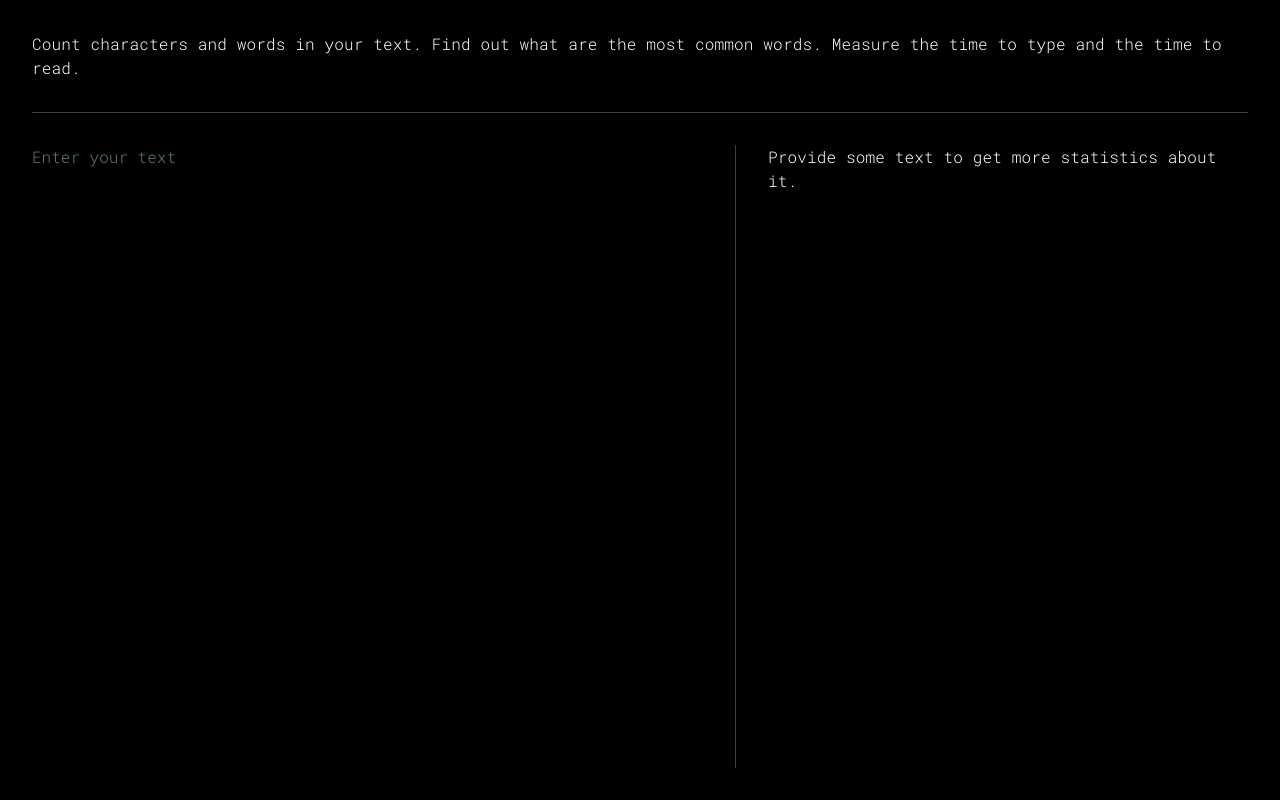
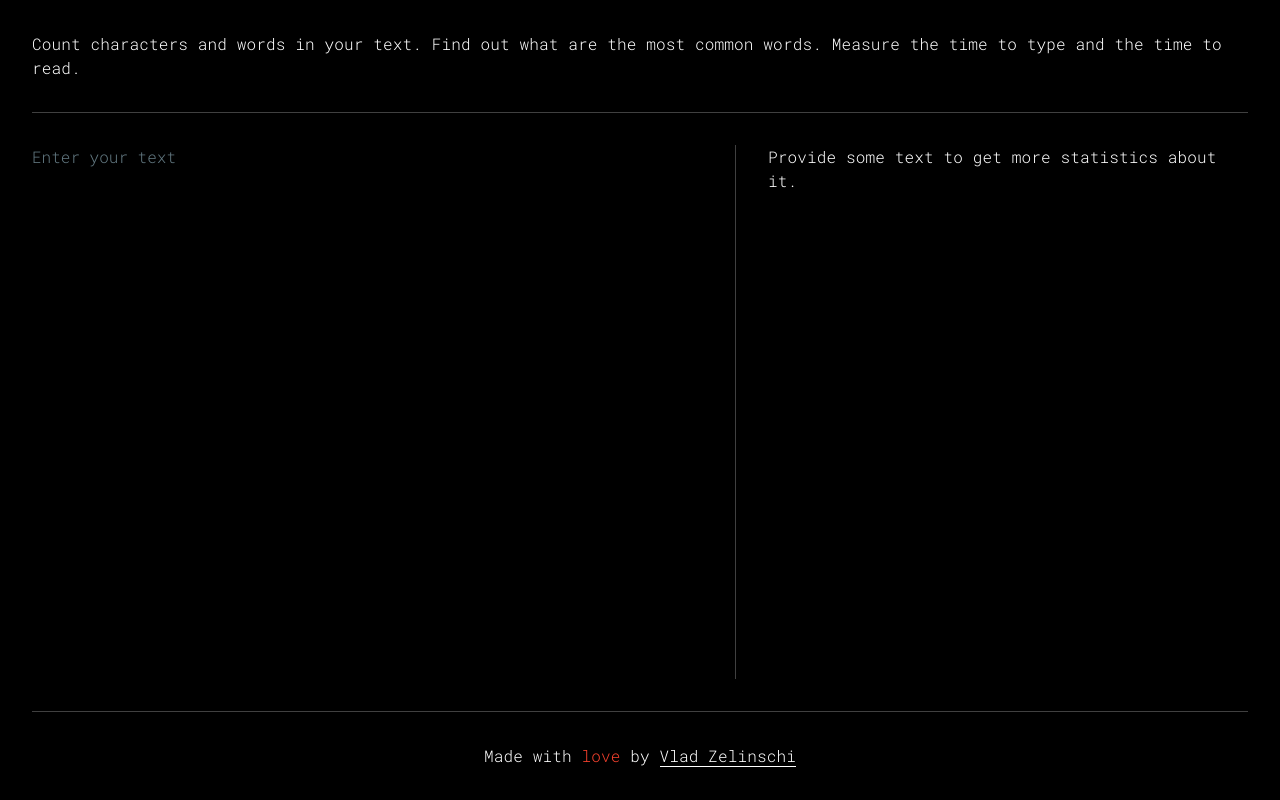
Before and after one commit to vladzelinschi/textwarper, a React (Create React App) app: page / in a window 1280 px wide. Built offline with nearby package versions, Linux system fonts and the light colour scheme.

Commit message:
Add author

```diff
--- a/public/index.html
+++ b/public/index.html
@@ -47,6 +47,16 @@
         background: #000;
       }
 
+      a {
+        color: #fff;
+        text-decoration: none;
+        border-bottom: 1px solid #fff;
+      }
+
+      a:hover {
+        border-bottom: none;
+      }
+
       #root {
         height: 100vh;
       }
@@ -83,6 +93,10 @@
         flex-direction: column !important;
       }
 
+      .u-center {
+        text-align: center !important;
+      }
+
       .u-bold {
         font-weight: bold !important;
       }
--- a/src/App.js
+++ b/src/App.js
@@ -25,6 +25,9 @@ const useStyles = makeStyles({
   results: {
     width: '30rem',
     overflowY: 'scroll',
+  },
+  love: {
+    color: '#f7412d',
   },
 });
 
@@ -65,6 +68,13 @@ const App = () => {
           )}
         </section>
       </div>
+      <Divider className={`${classes.divider} u-mv-double`} />
+      <Typography className="u-center">
+        Made with <span className={classes.love}>love</span> by{' '}
+        <a href="https://www.vladzelinschi.com/" title="Vlad Zelinschi">
+          Vlad Zelinschi
+        </a>
+      </Typography>
     </div>
   );
 };
```
